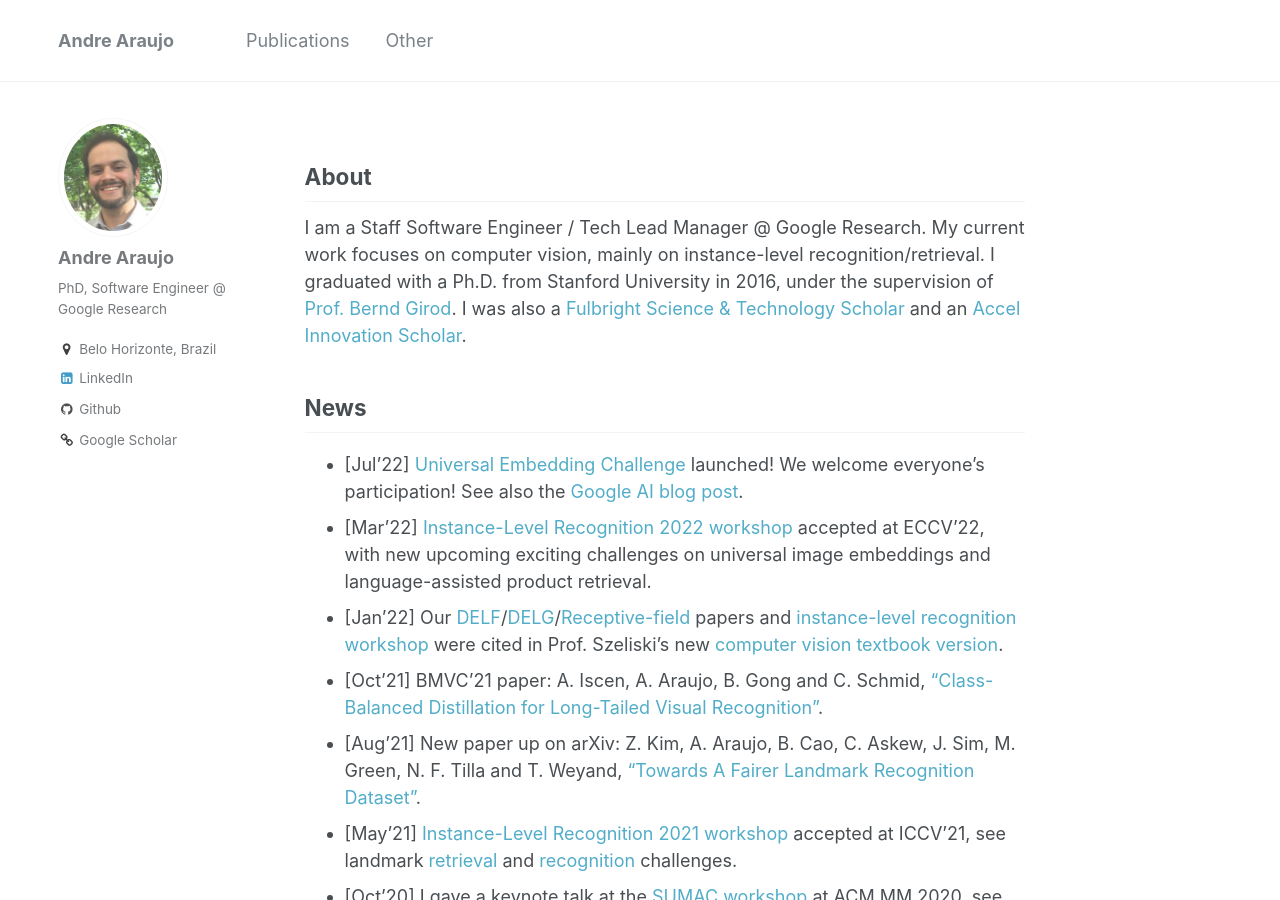
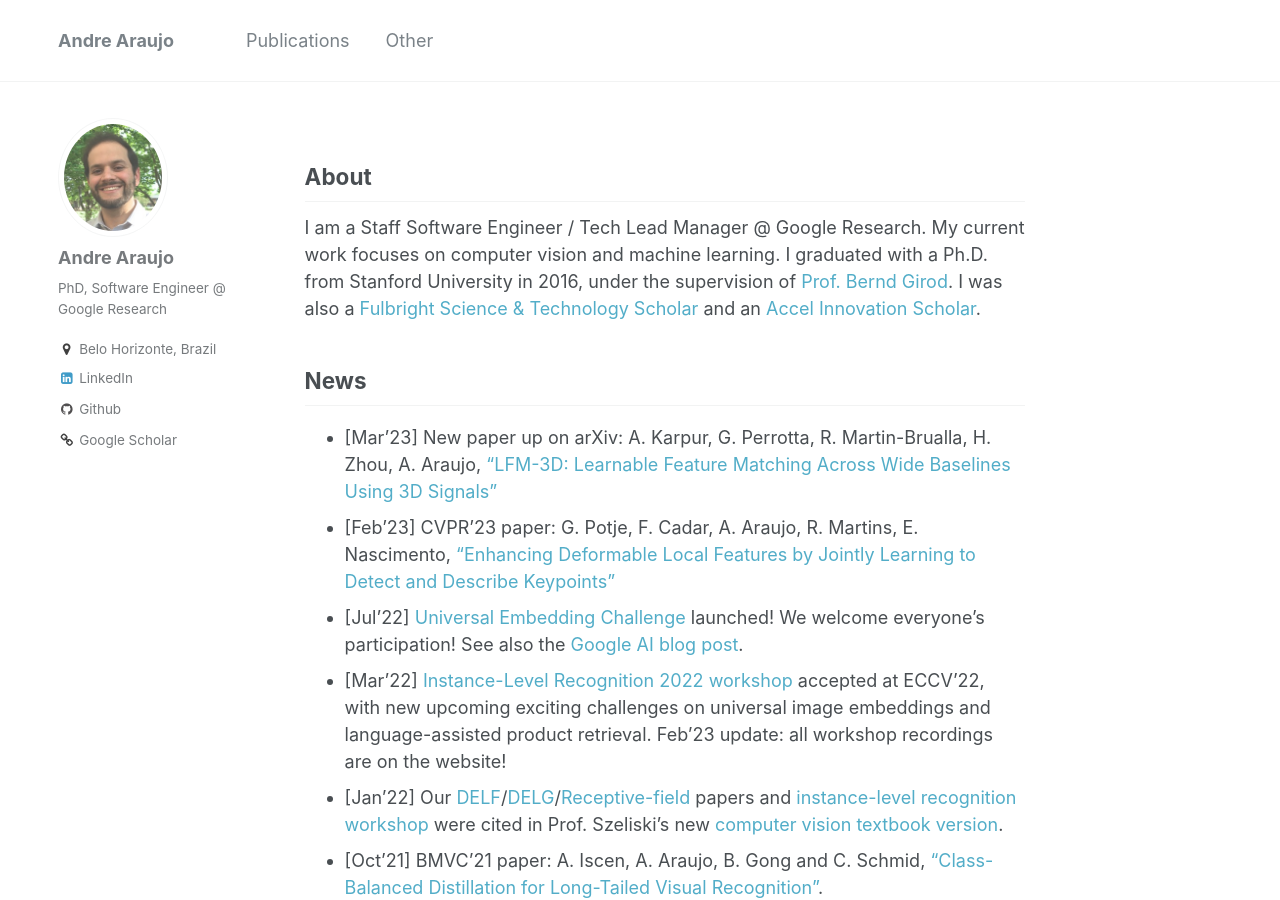
Before and after one commit to andrefaraujo/andrefaraujo.github.io, a Jekyll site: the page built from _pages/about.md, in a window 1280 px wide and 900 px high. Built offline with Jekyll 4.4.1, drawn with Linux system fonts in a browser that asks for light colours.

Commit message:
Mar'23 updates

```diff
--- a/_pages/about.md
+++ b/_pages/about.md
@@ -12,14 +12,17 @@ redirect_from:
 ## About
 
 I am a Staff Software Engineer / Tech Lead Manager @ Google Research.
-My current work focuses on computer vision, mainly on instance-level recognition/retrieval.
+My current work focuses on computer vision and machine learning.
 I graduated with a Ph.D. from Stanford University in 2016, under the supervision of [Prof. Bernd Girod](http://www.stanford.edu/~bgirod).
 I was also a [Fulbright Science & Technology Scholar](http://fulbrightscienceandtech.org/) and an [Accel Innovation Scholar](http://stvp.stanford.edu/ais/).
 
 ## News
 
+* [Mar'23] New paper up on arXiv: A. Karpur, G. Perrotta, R. Martin-Brualla, H. Zhou, A. Araujo, ["LFM-3D: Learnable Feature Matching Across Wide Baselines Using 3D Signals"](https://arxiv.org/abs/2303.12779)
+* [Feb'23] CVPR'23 paper: G. Potje, F. Cadar, A. Araujo, R. Martins, E. Nascimento, ["Enhancing Deformable Local Features by Jointly Learning
+to Detect and Describe Keypoints"](https://www.verlab.dcc.ufmg.br/descriptors/dalf_cvpr23/)
 * [Jul'22] [Universal Embedding Challenge](https://www.kaggle.com/c/google-universal-image-embedding/) launched! We welcome everyone's participation! See also the [Google AI blog post](https://ai.googleblog.com/2022/08/introducing-google-universal-image.html).
-* [Mar'22] [Instance-Level Recognition 2022 workshop](https://ilr-workshop.github.io/ECCVW2022/) accepted at ECCV'22, with new upcoming exciting challenges on universal image embeddings and language-assisted product retrieval.
+* [Mar'22] [Instance-Level Recognition 2022 workshop](https://ilr-workshop.github.io/ECCVW2022/) accepted at ECCV'22, with new upcoming exciting challenges on universal image embeddings and language-assisted product retrieval. Feb'23 update: all workshop recordings are on the website!
 * [Jan'22] Our [DELF](https://arxiv.org/abs/1612.06321)/[DELG](https://arxiv.org/abs/2001.05027)/[Receptive-field](https://distill.pub/2019/computing-receptive-fields/) papers and [instance-level recognition workshop](https://ilr-workshop.github.io/ECCVW2022/) were cited in Prof. Szeliski's new [computer vision textbook version](http://szeliski.org/Book/).
 * [Oct'21] BMVC'21 paper: A. Iscen, A. Araujo, B. Gong and C. Schmid, ["Class-Balanced Distillation for Long-Tailed Visual Recognition"](https://arxiv.org/abs/2104.05279).
 * [Aug'21] New paper up on arXiv: Z. Kim, A. Araujo, B. Cao, C. Askew, J. Sim, M. Green, N. F. Tilla and T. Weyand, ["Towards A Fairer Landmark Recognition Dataset"](https://arxiv.org/abs/2108.08874v1).
```
Also changed, not shown: _pages/other.md (+4 -2 lines).
